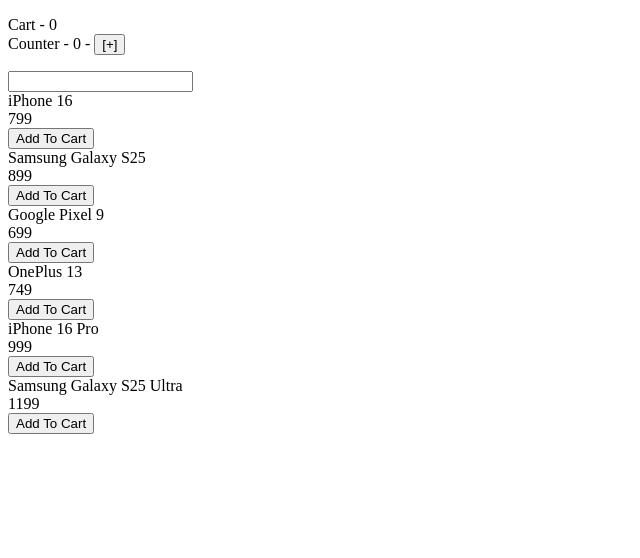
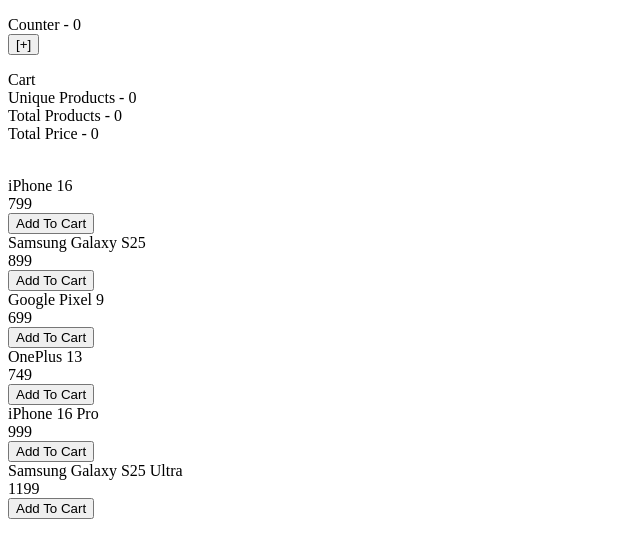
Before and after one commit to kunaladhav/playground, a React (Vite) app: page / in a window 1280 px wide. Shown: the top 558 px of the page, without its empty margins (0-640 px from the left). Built offline with nearby package versions, Linux system fonts and the light colour scheme.

Commit message:
Completed Day 59 Assignment

```diff
--- a/src/App.jsx
+++ b/src/App.jsx
@@ -60,7 +60,8 @@
 // import MemoApp from "./Pages/MemoApp";
 // import CallbackApp from "./Pages/CallbackApp";
 // import MemoCalculations from "./Pages/MemoCalculations";
-import OptiProductDashboard from "./Pages/OptiProductDashboard";
+// import OptiProductDashboard from "./Pages/OptiProductDashboard";
+import CartDashboard from "./Pages/CartDashboard";
 
 function App() {
   // const [cart, setCart] = useState([]);
@@ -133,7 +134,8 @@ function App() {
         {/* <MemoApp /> */}
         {/* <CallbackApp /> */}
         {/* <MemoCalculations /> */}
-        <OptiProductDashboard />
+        {/* <OptiProductDashboard /> */}
+        <CartDashboard />
       </div>
     </>
   );
--- /dev/null
+++ b/src/Pages/CartDashboard.jsx
@@ -0,0 +1,65 @@
+import { useCallback, useMemo, useState } from "react";
+import CartSummary from "../components/CartSummary";
+
+const products = [
+  { id: 1, name: "iPhone 16", price: 799 },
+  { id: 2, name: "Samsung Galaxy S25", price: 899 },
+  { id: 3, name: "Google Pixel 9", price: 699 },
+  { id: 4, name: "OnePlus 13", price: 749 },
+  { id: 5, name: "iPhone 16 Pro", price: 999 },
+  { id: 6, name: "Samsung Galaxy S25 Ultra", price: 1199 },
+];
+
+const CartDashboard = () => {
+  const [cart, setCart] = useState([]);
+  const [counter, setCounter] = useState(0);
+
+  const addToCart = useCallback((product) => {
+    setCart((prevCart) => {
+      const exists = prevCart.some((item) => item.id === product.id);
+
+      if (exists) {
+        return prevCart.map((item) => {
+          if (item.id === product.id) {
+            return { ...item, quantity: item.quantity + 1 };
+          }
+          return item;
+        });
+      }
+
+      return [...prevCart, { ...product, quantity: 1 }];
+    });
+  }, []);
+
+  const totalItem = useMemo(() => {
+    return cart.reduce((acc, item) => acc + item.quantity, 0);
+  }, [cart]);
+
+  const totalPrice = useMemo(() => {
+    return cart.reduce((acc, item) => acc + item.price * item.quantity, 0);
+  }, [cart]);
+
+  const uniqueItem = useMemo(() => {
+    return cart.length;
+  }, [cart]);
+
+  return (
+    <div>
+      <div>
+        <p>
+          Counter - {counter} <br />
+          <button onClick={() => setCounter((prev) => prev + 1)}>[+]</button>
+        </p>
+        <CartSummary
+          products={products}
+          onAddToCart={addToCart}
+          totalItem={totalItem}
+          totalPrice={totalPrice}
+          uniqueItem={uniqueItem}
+        />
+      </div>
+    </div>
+  );
+};
+
+export default CartDashboard;
--- /dev/null
+++ b/src/components/CartSummary.jsx
@@ -0,0 +1,28 @@
+import { memo } from "react";
+
+const CartSummary = memo(
+  ({ products, onAddToCart, totalItem, totalPrice, uniqueItem }) => {
+    return (
+      <div>
+        <div>
+          <p>
+            Cart <br />
+            Unique Products - {uniqueItem} <br />
+            Total Products - {totalItem} <br />
+            Total Price - {totalPrice} <br />
+            <br />
+          </p>
+          {products.map((item) => (
+            <div key={item.id}>
+              {item.name} <br />
+              {item.price} <br />
+              <button onClick={() => onAddToCart(item)}>Add To Cart</button>
+            </div>
+          ))}
+        </div>
+      </div>
+    );
+  },
+);
+
+export default CartSummary;
```
